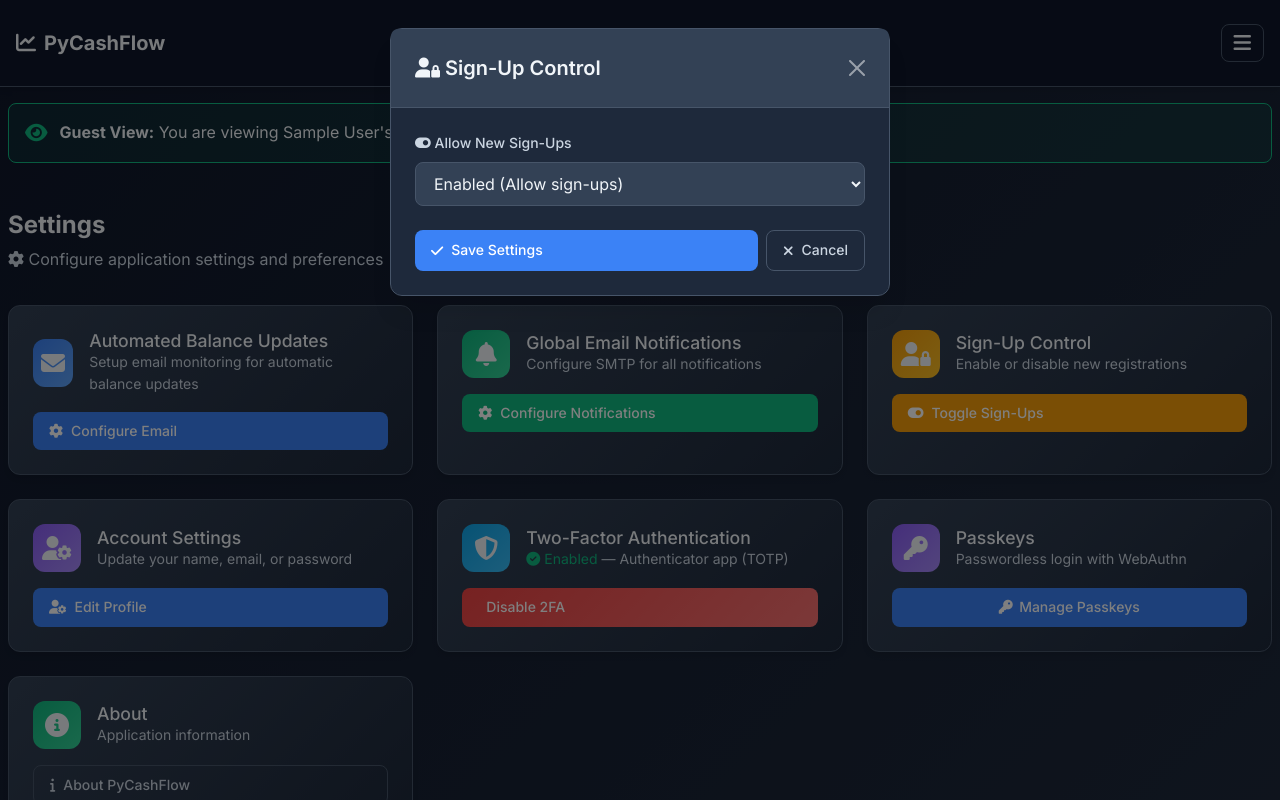
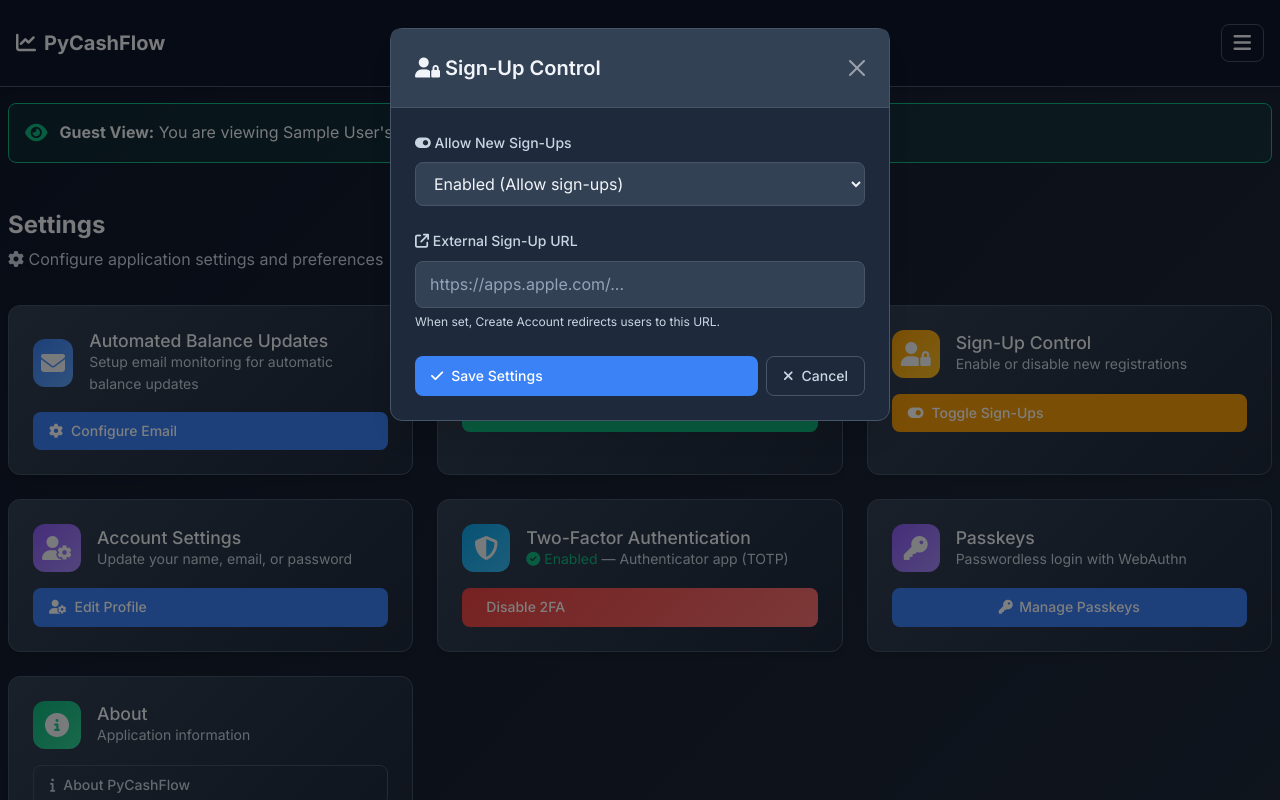
Before and after one commit to whahn1983/pycashflow, a Flask app: page /settings in a window 1280 px wide, after a click that opens the changed part. Run offline with Flask 3, Linux system fonts and the light colour scheme; a user stored in the database is signed in; tables that the repository leaves empty hold one stand-in row (values such as "Sample post"); some libraries are stand-ins or nearby versions.

Commit message:
Rebase text settings migration onto merge head (#180)

```diff
--- a/app/main.py
+++ b/app/main.py
@@ -4,7 +4,7 @@ from flask import (
 from flask_login import login_required, current_user
 from flask import Blueprint, render_template
 from .models import (
-    Schedule, Scenario, Balance, User, Settings, Email, Hold, Skip,
+    Schedule, Scenario, Balance, User, Settings, TextSettings, Email, Hold, Skip,
     GlobalEmailSettings, AISettings, PasskeyCredential, UserToken, PasswordSetupToken,
 )
 from app import db, limiter
@@ -13,6 +13,7 @@ import os
 import secrets
 import json
 import logging
+from urllib.parse import urlparse
 from sqlalchemy import desc, extract, asc
 from werkzeug.security import generate_password_hash, check_password_hash
 from .cashflow import update_cash, plot_cash, calculate_cash_risk_score
@@ -148,15 +149,18 @@ def settings():
         email_config = Email.query.filter_by(user_id=user_id).first()
         global_email_config = GlobalEmailSettings.query.first()
         signup_setting = Settings.query.filter_by(name='signup').first()
+        signup_link_setting = TextSettings.query.filter_by(name='external_signup_url').first()
         return render_template('settings.html', about=about, app_version=app_version, py_version=py_version,
                              ai_configured=ai_configured, ai_model=ai_model,
                              email_config=email_config, global_email_config=global_email_config,
-                             signup_setting=signup_setting)
+                             signup_setting=signup_setting, signup_link_setting=signup_link_setting)
     else:
         email_config = Email.query.filter_by(user_id=user_id).first()
         signup_setting = Settings.query.filter_by(name='signup').first()
+        signup_link_setting = TextSettings.query.filter_by(name='external_signup_url').first()
         return render_template('settings_guest.html', about=about, app_version=app_version, py_version=py_version,
-                             email_config=email_config, signup_setting=signup_setting)
+                             email_config=email_config, signup_setting=signup_setting,
+                             signup_link_setting=signup_link_setting)
 
 
 @main.route('/schedule')
@@ -611,7 +615,15 @@ def changepw():
 def signups():
     # set the settings options, in this case disable signups, from the profile page
     if request.method == 'POST':
+        external_signup_url = (request.form.get('external_signup_url') or '').strip()
+        if external_signup_url:
+            parsed_url = urlparse(external_signup_url)
+            if parsed_url.scheme not in ('http', 'https') or not parsed_url.netloc:
+                flash('External sign-up URL must be a valid http(s) URL')
+                return redirect(url_for('main.settings'))
+
         signupsettingname = Settings.query.filter_by(name='signup').first()
+        signup_link_setting = TextSettings.query.filter_by(name='external_signup_url').first()
 
         if signupsettingname:
             if request.form['signupvalue'] == "True":
@@ -619,6 +631,12 @@ def signups():
             else:
                 signupvalue = False
             signupsettingname.value = signupvalue
+            if signup_link_setting:
+                signup_link_setting.value = external_signup_url or None
+            else:
+                db.session.add(
+                    TextSettings(name='external_signup_url', value=external_signup_url or None)
+                )
             db.session.commit()
 
             return redirect(url_for('main.settings'))
@@ -630,6 +648,12 @@ def signups():
             signupvalue = False
         settings = Settings(name="signup", value=signupvalue)
         db.session.add(settings)
+        if signup_link_setting:
+            signup_link_setting.value = external_signup_url or None
+        else:
+            db.session.add(
+                TextSettings(name='external_signup_url', value=external_signup_url or None)
+            )
         db.session.commit()
 
         return redirect(url_for('main.settings'))
--- a/app/templates/login.html
+++ b/app/templates/login.html
@@ -74,7 +74,7 @@
         <!-- Sign up link -->
         <div style="margin-top: 1.5rem; text-align: center; padding-top: 1.5rem; border-top: 1px solid var(--border);">
             <p style="color: var(--text-secondary); margin-bottom: 0.5rem;">Don't have an account?</p>
-            <a href="{{url_for('auth.signup')}}" style="color: var(--accent); text-decoration: none; font-weight: 600;">
+            <a href="{{ external_signup_url or url_for('auth.signup') }}" style="color: var(--accent); text-decoration: none; font-weight: 600;">
                 <i class="fa-solid fa-user-plus"></i>
                 Create Account
             </a>
--- a/app/templates/settings.html
+++ b/app/templates/settings.html
@@ -356,6 +356,21 @@
                             <option value="True" {% if signup_setting and signup_setting.value %}selected{% endif %}>Disabled (Block sign-ups)</option>
                         </select>
                     </div>
+                    <div class="form-group-modern">
+                        <label class="form-label-modern">
+                            <i class="fa-solid fa-arrow-up-right-from-square"></i> External Sign-Up URL
+                        </label>
+                        <input
+                            class="form-control-modern"
+                            type="url"
+                            name="external_signup_url"
+                            placeholder="https://apps.apple.com/..."
+                            value="{{ signup_link_setting.value if signup_link_setting and signup_link_setting.value else '' }}"
+                        >
+                        <small style="color: var(--text-secondary); font-size: 0.75rem; margin-top: 0.25rem; display: block;">
+                            When set, Create Account redirects users to this URL.
+                        </small>
+                    </div>
 
                     <div style="display: flex; gap: 0.5rem; margin-top: 1.5rem;">
                         <button class="btn-primary-modern btn-modern" type="submit" style="flex: 1;">
```
Also changed, not shown: app/auth.py (+23 -2 lines), app/models.py (+11 -0 lines), app/templates/settings_guest.html (+15 -0 lines), migrations/versions/a8c9d0e1f2a3_add_text_settings_table.py (added, +31 -0 lines), tests/conftest.py (+14 -0 lines), tests/test_routes.py (+58 -0 lines).
